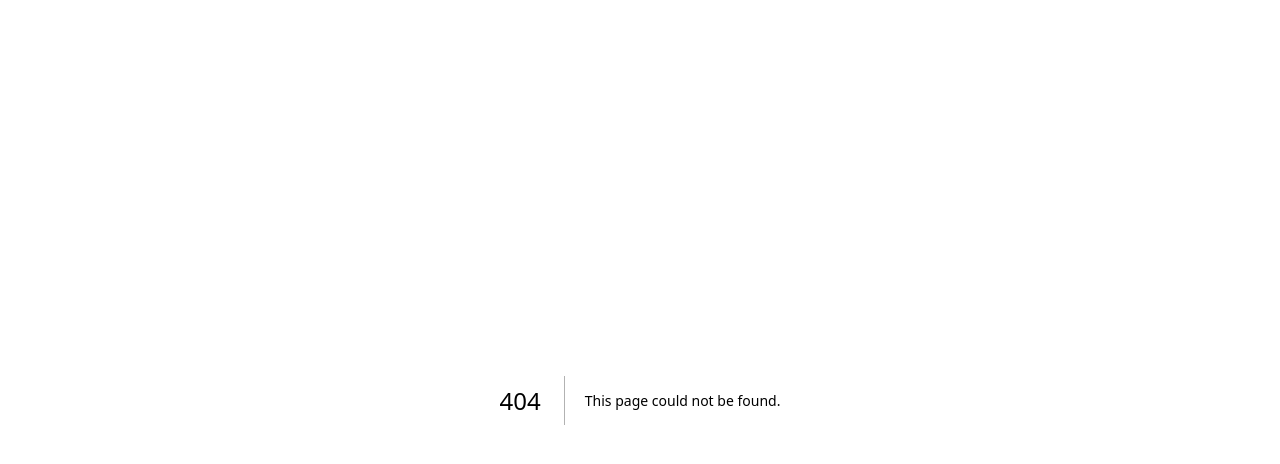
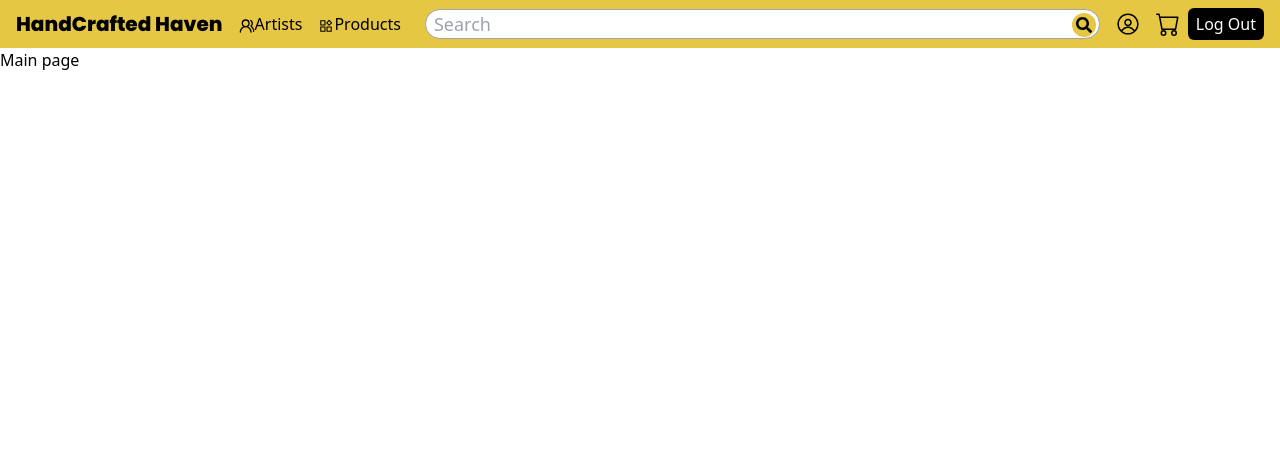
Before and after one commit to gyanqui/Handcrafted-Haven, a Next.js app: page /home in a window 1280 px wide. Before the commit this address had no page. Shown: the top 464 px of the page. Built offline with nearby package versions, Linux system fonts and the light colour scheme.

Commit message:
feat: header

```diff
--- /dev/null
+++ b/src/app/home/layout.tsx
@@ -0,0 +1,14 @@
+import React from "react";
+import TopNav from "../ui/home/TopNav";
+export const experimental_ppr = true;
+
+export default function Layout({ children }: { children: React.ReactNode }) {
+  return (
+    <div className="flex flex-col w-full">
+      <div>
+        <TopNav />
+      </div>
+      <div>{children}</div>
+    </div>
+  );
+}
--- /dev/null
+++ b/src/app/home/page.tsx
@@ -0,0 +1,5 @@
+export default function Page() {
+    return (
+        <div>Main page</div>
+    )
+}
--- /dev/null
+++ b/src/app/ui/home/TopNav.tsx
@@ -0,0 +1,81 @@
+"use client";
+
+import Image from "next/image";
+import { useDebouncedCallback } from "use-debounce";
+import { poppins } from "../font";
+import { LuUsersRound } from "react-icons/lu";
+import { AiOutlineProduct } from "react-icons/ai";
+import { FaSearch } from "react-icons/fa";
+import { RxAvatar } from "react-icons/rx";
+import { BsCart } from "react-icons/bs";
+import { GiHamburgerMenu } from "react-icons/gi";
+import { MdClose } from "react-icons/md";
+
+export default function TopNav() {
+  const handleSearch = useDebouncedCallback((term: string) => {
+    console.log(term);
+  }, 300);
+  return (
+    <div className="flex flex-row justify-between items-center bg-custom-yellow h-12 p-1 md:p-2 lg:p-4">
+      {/* responsive menu */}
+      <div className="p-2 text-2xl lg:hidden">
+        <GiHamburgerMenu />
+      </div>
+      {/* logo */}
+      <div>
+        <Image
+          src="/logo.webp"
+          width={30}
+          height={30}
+          alt="logo picture"
+          className="md:hidden"
+        />
+        <p
+          className={`${poppins.className} text-xl font-extrabold md:block hidden`}
+        >
+          HandCrafted Haven
+        </p>
+      </div>
+      {/* artists and products */}
+      <div className="lg:flex flex-row gap-4 px-4 hidden">
+        <div>
+          <LuUsersRound className="inline" />
+          <span>Artists</span>
+        </div>
+        <div>
+          <AiOutlineProduct className="inline" />
+          <span>Products</span>
+        </div>
+      </div>
+      {/* search bar */}
+      <div className="relative flex flex-grow items-center px-2 w-fit">
+        <label htmlFor="search" className="sr-only">
+          Search
+        </label>
+        <input
+          type="text"
+          className="border border-gray-400 rounded-3xl px-2 text-lg w-full"
+          placeholder="Search"
+          onChange={(e) => handleSearch(e.target.value)}
+        />
+        <button
+          type="submit"
+          className="absolute top-1 right-3 lg:top-1 lg:right-3 transform p-1 bg-custom-yellow rounded-full"
+        >
+          <FaSearch />
+        </button>
+      </div>
+      {/* management dashboard */}
+      <div className="hidden lg:block">
+        <div className="flex flex-row gap-4 px-2">
+          <RxAvatar className="inline text-2xl" />
+          <BsCart className="inline text-2xl" />
+        </div>
+      </div>
+        {/* sign out  */}
+      <div className="hidden lg:block">
+        <button className="bg-black text-white rounded-md px-2 py-1">Log Out</button>
+      </div>
+    </div>
+  );
+}
```
Also changed, not shown: package.json (+7 -7 lines), src/app/page.tsx (+4 -4 lines), src/app/home/login/page.tsx (renamed from src/app/login/page.tsx), src/app/home/sign-up/page.tsx (renamed from src/app/sign-up/page.tsx), src/app/ui/landing/PromotionComponents.tsx (renamed from src/app/ui/home/PromotionComponents.tsx), src/app/ui/landing/artist-story.tsx (renamed from src/app/ui/home/artist-story.tsx), src/app/ui/landing/footer.tsx (renamed from src/app/ui/home/footer.tsx), src/app/ui/landing/hero-section.tsx (renamed from src/app/ui/home/hero-section.tsx), 1 other file (tests, documents, lock files or other folders).
